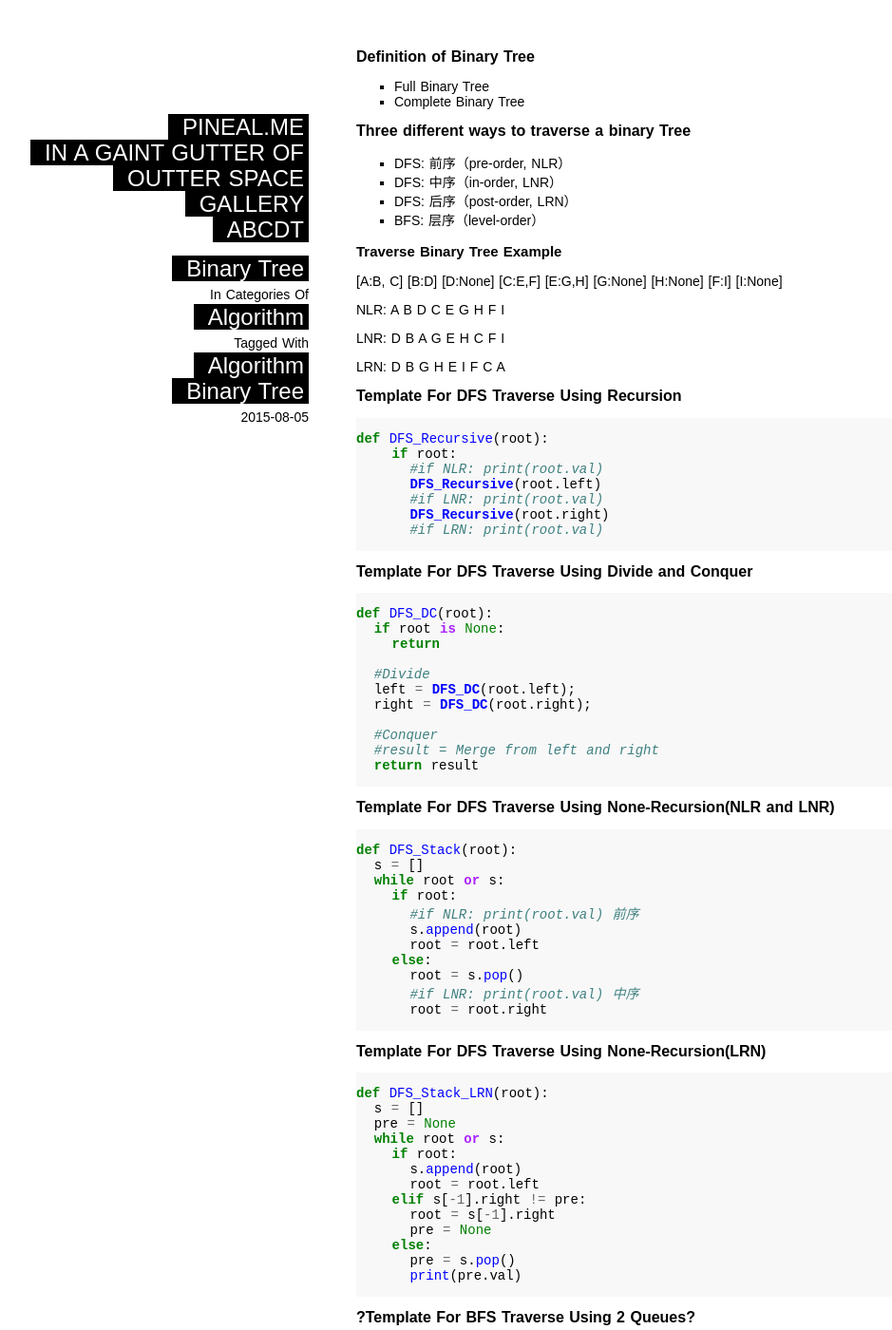
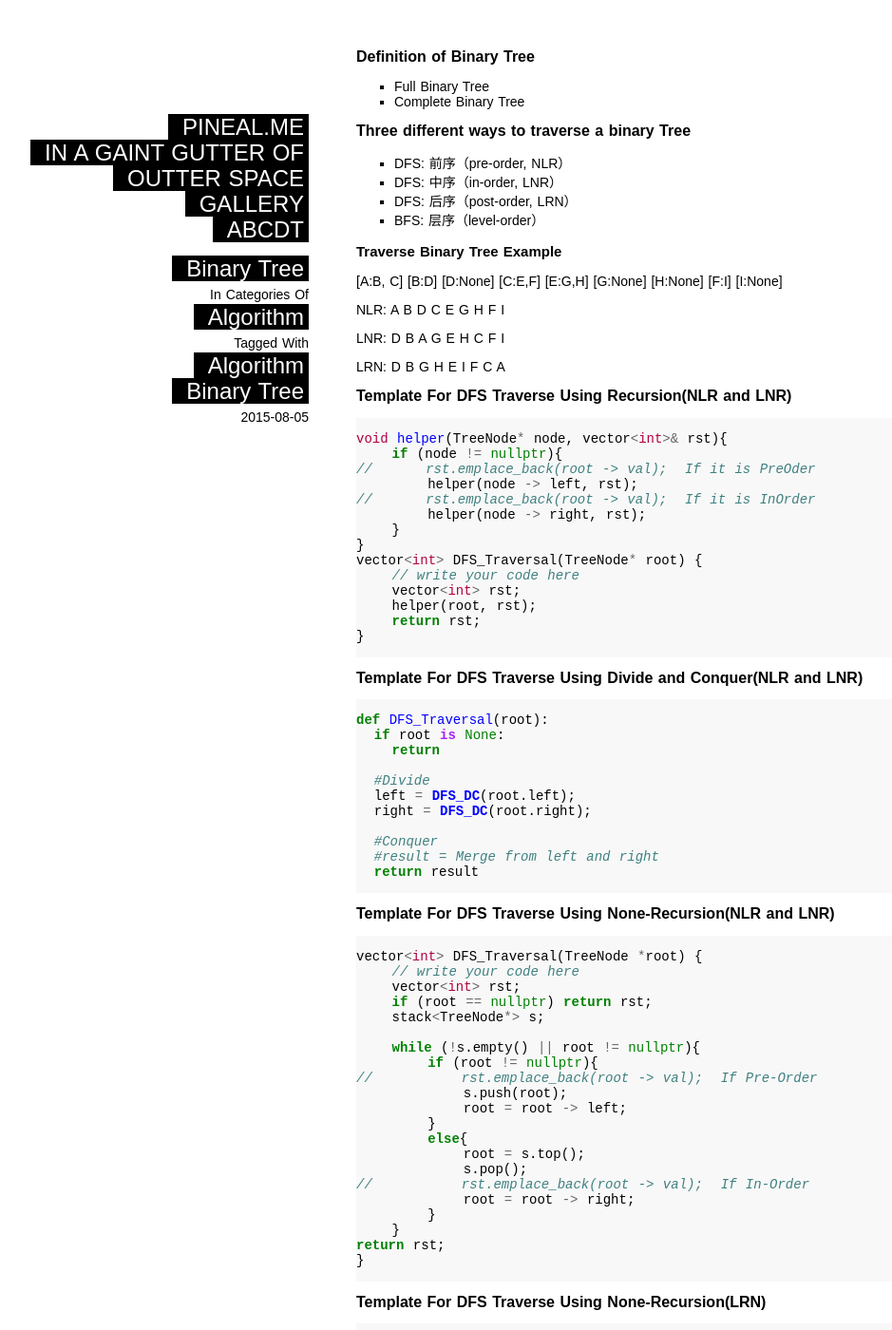
Before and after one commit to pineal/pineal.github.com, a Jekyll site: the page built from _posts/2015/2015-08-05-Binary-Tree.md, in a window 1280 px wide and 1400 px high. Shown: the whole window at 95% size, without its empty margins (165-1104 px from the left). Built offline with Jekyll 4.4.1, drawn with Linux system fonts in a browser that asks for light colours; comment, search, counter and statistics services are not loaded; some of the changed text lies outside the part shown.

```diff
--- a/_posts/2015/2015-08-05-Binary-Tree.md
+++ b/_posts/2015/2015-08-05-Binary-Tree.md
@@ -13,10 +13,11 @@ tags:
 2. Complete Binary Tree
 
 ## Three different ways to traverse a binary Tree
-1. DFS: 前序（pre-order, NLR）
-2. DFS: 中序（in-order, LNR）
-3. DFS: 后序（post-order, LRN）
-4. BFS: 层序（level-order）
+
+- DFS: 前序（pre-order, NLR）
+- DFS: 中序（in-order, LNR）
+- DFS: 后序（post-order, LRN）
+- BFS: 层序（level-order）
 
 ### Traverse Binary Tree Example
 [A:B, C]
@@ -37,21 +38,29 @@ LNR: D B A G E H C F I
 LRN: D B G H E I F C A
 
 
-## Template For DFS Traverse Using Recursion
-~~~py
-def DFS_Recursive(root):
-    if root:
-      #if NLR: print(root.val)
-      DFS_Recursive(root.left)
-      #if LNR: print(root.val)
-      DFS_Recursive(root.right)
-      #if LRN: print(root.val)
+## Template For DFS Traverse Using Recursion(NLR and LNR)
+
+~~~cpp
+void helper(TreeNode* node, vector<int>& rst){
+    if (node != nullptr){
+//      rst.emplace_back(root -> val);  If it is PreOder
+        helper(node -> left, rst);
+//      rst.emplace_back(root -> val);  If it is InOrder
+        helper(node -> right, rst);
+    }
+}
+vector<int> DFS_Traversal(TreeNode* root) {
+    // write your code here
+    vector<int> rst;
+    helper(root, rst);
+    return rst;
+}
 ~~~
 
-## Template For DFS Traverse Using Divide and Conquer
+## Template For DFS Traverse Using Divide and Conquer(NLR and LNR)
 
 ~~~py
-def DFS_DC(root):
+def DFS_Traversal(root):
   if root is None:
     return
 
@@ -66,22 +75,31 @@ def DFS_DC(root):
 
 ## Template For DFS Traverse Using None-Recursion(NLR and LNR)
 
-~~~py
-def DFS_Stack(root):
-  s = []
-  while root or s:
-    if root:
-      #if NLR: print(root.val) 前序
-      s.append(root)
-      root = root.left
-    else:
-      root = s.pop()
-      #if LNR: print(root.val) 中序
-      root = root.right
+~~~cpp
+vector<int> DFS_Traversal(TreeNode *root) {
+    // write your code here
+    vector<int> rst;
+    if (root == nullptr) return rst;
+    stack<TreeNode*> s;
+
+    while (!s.empty() || root != nullptr){
+        if (root != nullptr){
+//          rst.emplace_back(root -> val);  If Pre-Order
+            s.push(root);
+            root = root -> left;
+        }
+        else{
+            root = s.top();
+            s.pop();
+//          rst.emplace_back(root -> val);  If In-Order
+            root = root -> right;
+        }
+    }
+return rst;
+}
 ~~~
 
 ## Template For DFS Traverse Using None-Recursion(LRN)
-
 ~~~py
 def DFS_Stack_LRN(root):
   s = []
@@ -98,21 +116,32 @@ def DFS_Stack_LRN(root):
       print(pre.val)
 ~~~
 
-## ?Template For BFS Traverse Using 2 Queues?
-## ?Template For BFS Traverse Using 1 Queue and Dummy Node?
+
 ## Template For BFS Traverse Using 1 Queue(Best)
 
-~~~py
-from collections import deque
+~~~cpp
+vector<vector<int>> levelOrder(TreeNode *root) {
+    // write your code here
+    vector<vector<int>> rst;
+    if (root == nullptr) return rst;
 
-def BFS_oneQueue(root):
-  if not root: return
-  q = deque([root])
-  while q:
-    root = q.popleft()
-    print(root.val)
-    if root.left: q.append(root.left)
-    if root.right: q.append(root.right)
+    queue<TreeNode*> nodes;
+    nodes.push(root);
+
+    while(!nodes.empty()){
+        vector<int> level;
+        int size = nodes.size();
+        for (int i = 0; i < size; i++){
+            TreeNode* node = nodes.front();
+            nodes.pop();
+            level.emplace_back(node -> val);
+            if (node -> left != nullptr) nodes.push(node -> left);
+            if (node -> right != nullptr) nodes.push(node -> right);
+        }
+        rst.emplace_back(level);
+    }
+return rst;
+}
 ~~~
 
 ## ?Morris Traverse?
@@ -121,4 +150,5 @@ def BFS_oneQueue(root):
 ### Difference of DFS and BFS
 DFS using stacks, and BFS using queues if Non-Recursion
 ### Difference of Recursion and Non-Recursion
-Recursion is dangerous when memory resource is limited: stack may overflow;However Non-Recursion method occupies more space
+Recursion is dangerous when memory resource is limited: stack may overflow;
+However Non-Recursion method occupies more space
```
Also changed, not shown: _posts/2014/2014-09-16-Basis-of-algorithm-analysis.md (renamed from _posts/2014/2014-09-16-Basis_of_algorithm_analysis.md, +17 -12 lines), _posts/2016/2016-03-14-Introduction-to-Basic-Sorting-Algorithms.md (added, +255 -0 lines).
